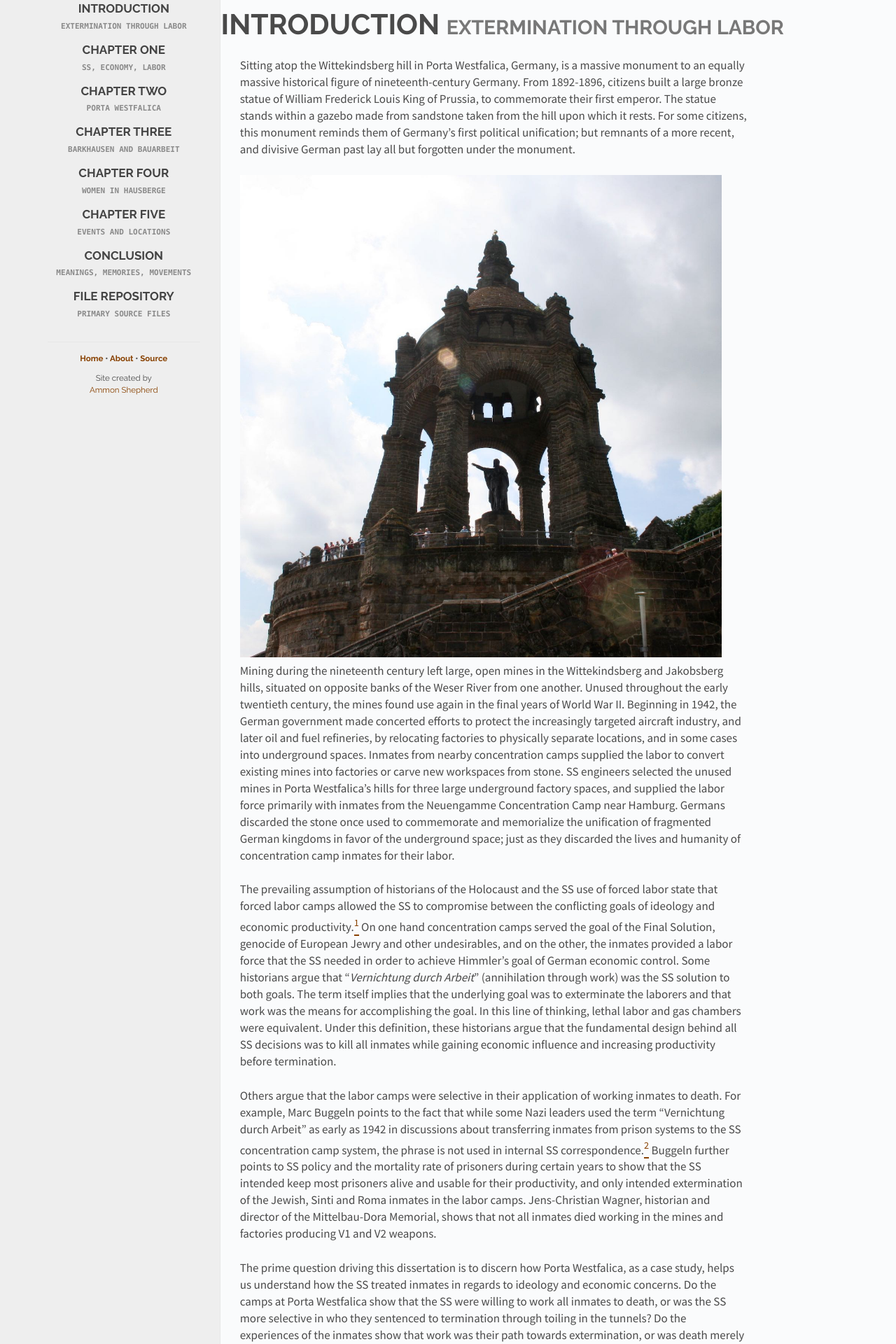
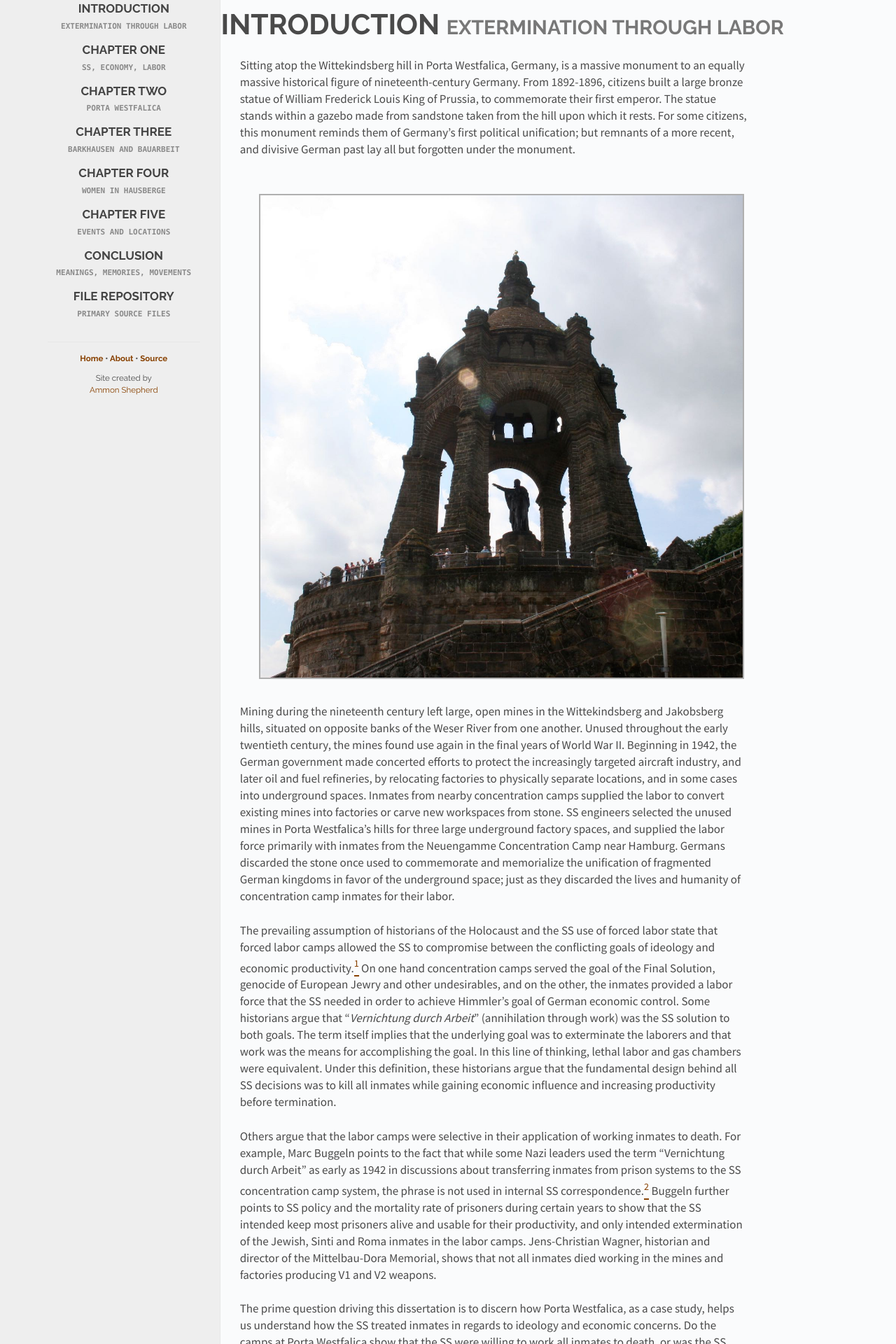
Before and after one commit to ammonshepherd/dissertation, a Jekyll site: the page built from introduction.html, in a window 1280 px wide. Shown: the part 350-2270 px from the top of the page at 70% size. Built offline with Jekyll 4.4.1, drawn with Linux system fonts in a browser that asks for light colours; Markdown is read by kramdown in place of the engine named in the settings.

Commit message:
Set a pics class style for images.

```diff
--- a/css/main.css
+++ b/css/main.css
@@ -216,6 +216,12 @@ a:hover {
   border: none;
 }
 
+.pic {
+  border: 2px solid rgba(150,150,150,0.75);
+  margin: 2em;
+  max-width: 600px;
+}
+
 /* Tables */
 table {
   margin-bottom: 1rem;
```
